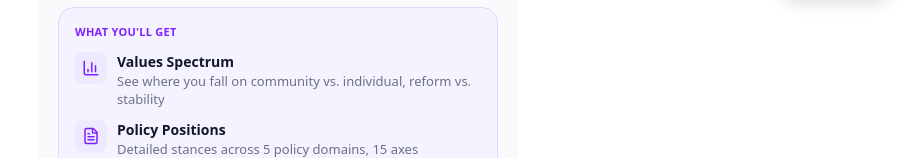
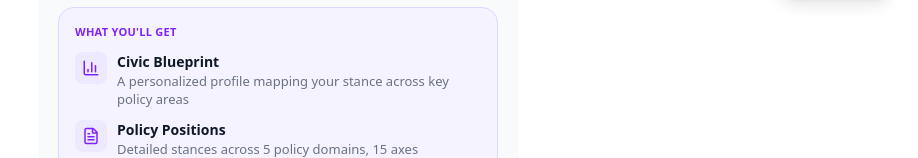
Before and after one commit to Humanity-Unleashed/Ballot-Builder-Prototype, a Next.js app: page /blueprint in a window 1280 px wide. Shown: the part 778-936 px from the top of the page, without its empty margins (362-1280 px from the left). Built offline with nearby package versions, Linux system fonts and the light colour scheme; no server answers; the database is empty.

Commit message:
Update intro "What you'll get" copy to reflect current blueprint output
Co-Authored-By: Claude Opus 4.6 <noreply@anthropic.com>

```diff
--- a/src/components/blueprint/IntroScreen.tsx
+++ b/src/components/blueprint/IntroScreen.tsx
@@ -108,8 +108,8 @@ export default function IntroScreen({ onStart }: IntroScreenProps) {
           {[
             {
               icon: <BarChart3 className="h-[18px] w-[18px] text-violet-600" />,
-              title: 'Values Spectrum',
-              desc: 'See where you fall on community vs. individual, reform vs. stability',
+              title: 'Civic Blueprint',
+              desc: 'A personalized profile mapping your stance across key policy areas',
             },
             {
               icon: <FileText className="h-[18px] w-[18px] text-violet-600" />,
```
